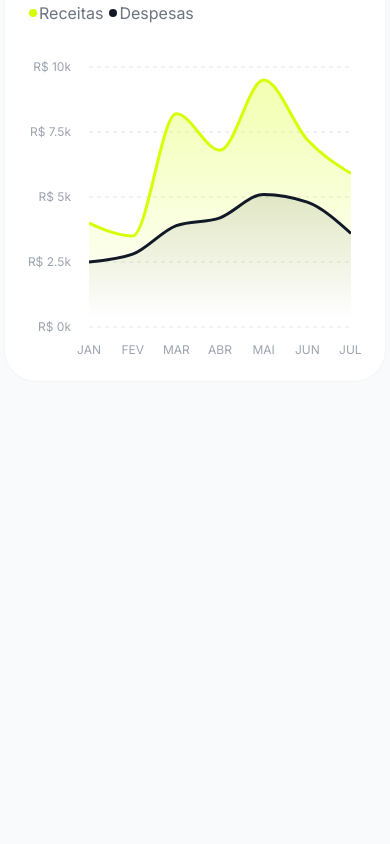
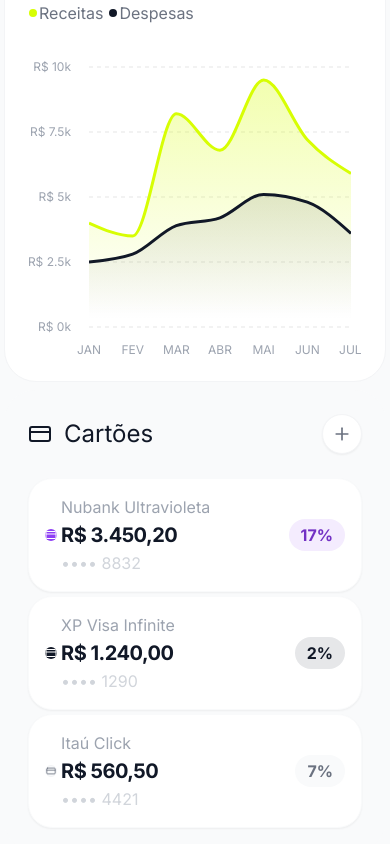
Before and after one commit to miayuyoo/dashboard-mycash, a React (Vite) app: page / in a window 390 px wide. Shown: the part 1114-1958 px from the top of the page. Before the commit the page ends 1500 px from the top, so only its background shows below. Built offline with nearby package versions, Linux system fonts and the light colour scheme.

Commit message:
feat(widgets): Implement CreditCardsWidget
- Created CreditCardsWidget with theme support, pagination, and interaction states.
- Integrated into Dashboard layout using a responsive grid (Chart 2/3, Widget 1/3).
- Uses mock data from FinanceContext.

```diff
--- a/src/App.tsx
+++ b/src/App.tsx
@@ -6,13 +6,23 @@ import { SummaryCards } from './components/dashboard/SummaryCards';
 import { DashboardHeader } from './components/dashboard/DashboardHeader';
 import { ExpensesByCategoryCarousel } from './components/dashboard/category/ExpensesCarousel';
 import { FinancialFlowChart } from './components/dashboard/charts/FinancialFlowChart';
+import { CreditCardsWidget } from './components/dashboard/widgets/CreditCardsWidget';
 
 const Dashboard = () => (
     <div className="flex flex-col gap-8">
         <DashboardHeader />
         <ExpensesByCategoryCarousel />
         <SummaryCards />
-        <FinancialFlowChart />
+
+        {/* Main Content Info Grid */}
+        <div className="grid grid-cols-1 lg:grid-cols-3 gap-8">
+            <div className="lg:col-span-2">
+                <FinancialFlowChart />
+            </div>
+            <div className="lg:col-span-1 h-full">
+                <CreditCardsWidget />
+            </div>
+        </div>
     </div>
 );
 
--- /dev/null
+++ b/src/components/dashboard/widgets/CreditCardsWidget.tsx
@@ -0,0 +1,150 @@
+import { useState } from 'react';
+import { CreditCard, Plus, ChevronLeft, ChevronRight } from 'lucide-react';
+import { useFinance } from '../../../context/FinanceContext';
+import { formatCurrency } from '../../../utils/format';
+import { COLORS } from '../../../utils/colors';
+import clsx from 'clsx';
+import { CardTheme } from '../../../types';
+
+export function CreditCardsWidget() {
+    const { creditCards } = useFinance();
+    const [currentPage, setCurrentPage] = useState(0);
+    const ITEMS_PER_PAGE = 3;
+
+    const totalPages = Math.ceil(creditCards.length / ITEMS_PER_PAGE);
+
+    // Pagination slicing
+    const visibleCards = creditCards.slice(
+        currentPage * ITEMS_PER_PAGE,
+        (currentPage + 1) * ITEMS_PER_PAGE
+    );
+
+    const handleNext = () => {
+        if (currentPage < totalPages - 1) setCurrentPage(p => p + 1);
+    };
+
+    const handlePrev = () => {
+        if (currentPage > 0) setCurrentPage(p => p - 1);
+    };
+
+    // Helper for visual themes
+    const getThemeStyles = (theme: CardTheme) => {
+        switch (theme) {
+            case 'black':
+                return {
+                    iconBlock: 'bg-neutral-1000',
+                    iconColor: 'text-white',
+                    badgeBg: 'bg-neutral-1000/10',
+                    badgeText: 'text-neutral-1000'
+                };
+            case 'lime':
+                return {
+                    iconBlock: 'bg-[#DFFE35]', // brand-500
+                    iconColor: 'text-neutral-1000',
+                    badgeBg: 'bg-[#DFFE35]/20',
+                    badgeText: 'text-neutral-1000'
+                };
+            case 'purple':
+                return {
+                    iconBlock: 'bg-purple-600',
+                    iconColor: 'text-white',
+                    badgeBg: 'bg-purple-100',
+                    badgeText: 'text-purple-700'
+                };
+            case 'white':
+            default:
+                return {
+                    iconBlock: 'bg-neutral-100 border border-neutral-200',
+                    iconColor: 'text-neutral-600',
+                    badgeBg: 'bg-neutral-100',
+                    badgeText: 'text-neutral-600'
+                };
+        }
+    };
+
+    return (
+        <div className="flex flex-col w-full h-full bg-neutral-100 rounded-32 p-24 md:p-32">
+            {/* Header */}
+            <div className="flex items-center justify-between mb-24">
+                <div className="flex items-center gap-3">
+                    <CreditCard size={24} className="text-neutral-1000" />
+                    <h3 className="text-heading-sm font-medium text-neutral-1000">Cartões</h3>
+                </div>
+                <button
+                    className="w-10 h-10 rounded-full bg-white border border-neutral-200 flex items-center justify-center hover:bg-neutral-200 transition-colors group shadow-sm"
+                    title="Novo cartão"
+                >
+                    <Plus size={20} className="text-neutral-600 group-hover:text-neutral-900" />
+                </button>
+            </div>
+
+            {/* Cards List */}
+            <div className="flex flex-col gap-4 flex-1">
+                {visibleCards.length > 0 ? (
+                    visibleCards.map((card) => {
+                        const styles = getThemeStyles(card.theme);
+                        const usagePercent = Math.round((card.currentInvoice / card.limit) * 100);
+
+                        return (
+                            <div
+                                key={card.id}
+                                className="group/card flex items-center justify-between p-16 bg-white rounded-24 shadow-sm border border-neutral-100 transition-all duration-300 hover:-translate-y-1 hover:shadow-md cursor-pointer select-none"
+                                onClick={() => console.log('Open details for', card.id)}
+                            >
+                                {/* Left: Theme Block */}
+                                <div className={clsx("w-12 h-12 md:w-48 md:h-48 rounded-xl flex items-center justify-center shrink-0", styles.iconBlock)}>
+                                    <CreditCard size={20} className={styles.iconColor} />
+                                </div>
+
+                                {/* Center: Info */}
+                                <div className="flex flex-col flex-1 px-4 md:px-6 overflow-hidden">
+                                    <span className="text-body-xs font-medium text-neutral-500 truncate mb-2">
+                                        {card.name}
+                                    </span>
+                                    <span className="text-heading-xs font-bold text-neutral-1000 tracking-tight mb-2">
+                                        {formatCurrency(card.currentInvoice)}
+                                    </span>
+                                    <span className="text-body-xs text-neutral-400 font-medium">
+                                        •••• {card.last4Digits || '0000'}
+                                    </span>
+                                </div>
+
+                                {/* Right: Usage Badge */}
+                                <div className={clsx("px-3 py-1 rounded-full text-body-xs font-bold shrink-0", styles.badgeBg, styles.badgeText)}>
+                                    {usagePercent}%
+                                </div>
+                            </div>
+                        );
+                    })
+                ) : (
+                    <div className="flex-1 flex items-center justify-center text-neutral-400 text-body-sm italic">
+                        Nenhum cartão cadastrado.
+                    </div>
+                )}
+            </div>
+
+            {/* Simple Pagination */}
+            {totalPages > 1 && (
+                <div className="flex items-center justify-center gap-4 mt-16 pt-8 border-t border-neutral-200">
+                    <button
+                        onClick={handlePrev}
+                        disabled={currentPage === 0}
+                        className="p-2 rounded-full hover:bg-white disabled:opacity-30 disabled:hover:bg-transparent transition-colors text-neutral-600"
+                    >
+                        <ChevronLeft size={20} />
+                    </button>
+                    <span className="text-body-xs font-medium text-neutral-500">
+                        {currentPage + 1} / {totalPages}
+                    </span>
+                    <button
+                        onClick={handleNext}
+                        disabled={currentPage === totalPages - 1}
+                        className="p-2 rounded-full hover:bg-white disabled:opacity-30 disabled:hover:bg-transparent transition-colors text-neutral-600"
+                    >
+                        <ChevronRight size={20} />
+                    </button>
+                </div>
+            )}
+        </div>
+    );
+}
```
